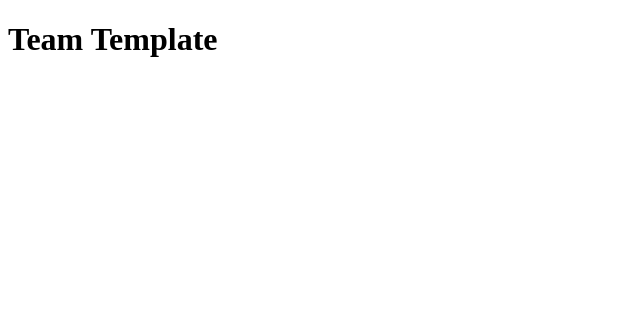
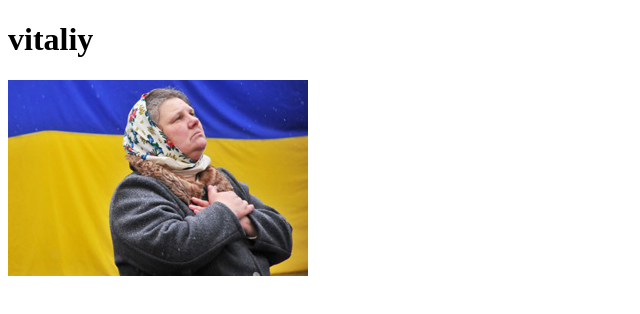
Before and after one commit to vitaliyMiskevuch1212/html-landing, a plain HTML site: page index.html in a window 1280 px wide. Shown: the whole page, without its empty margins (0-640 px from the left). Drawn offline with Linux system fonts and the light colour scheme.

Commit message:
sample html push

```diff
--- a/index.html
+++ b/index.html
@@ -9,7 +9,8 @@
 </head>
 <body>
     <header>
-        <h1>Team Template</h1>
+        <h1>vitaliy</h1>
+        <img src="img/sem.jpg">
     </header>
     <main>
 
```
Also changed, not shown: img/sem.jpg (added).
